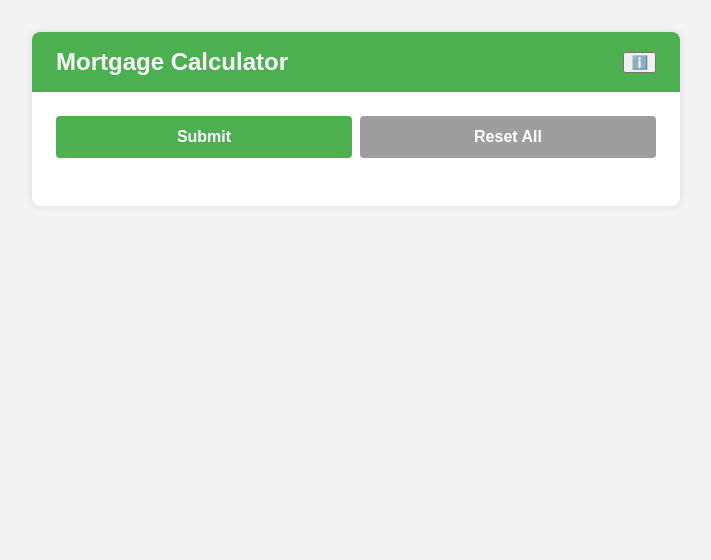
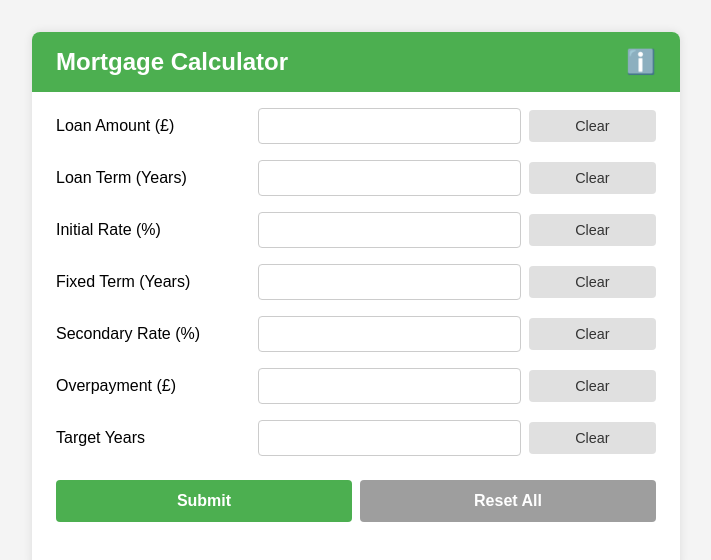
Before and after one commit to Ampdrew06/Mortgage-Calculator, a React (Create React App) app: page / in a window 1280 px wide. Shown: the top 560 px of the page, without its empty margins (284-995 px from the left). Built offline with nearby package versions, Linux system fonts and the light colour scheme.

Commit message:
Update App.jsx

```diff
--- a/src/App.jsx
+++ b/src/App.jsx
@@ -10,17 +10,18 @@ function App() {
   const [secondaryRate, setSecondaryRate] = useState('');
   const [overpayment, setOverpayment] = useState('');
   const [targetYears, setTargetYears] = useState('');
+
   const [initialPayment, setInitialPayment] = useState('');
   const [secondPayment, setSecondPayment] = useState('');
   const [yearsRemaining, setYearsRemaining] = useState('');
   const [remainingBalance, setRemainingBalance] = useState('');
+  const [interestPaid, setInterestPaid] = useState(0);
+  const [principalPaid, setPrincipalPaid] = useState(0);
+
   const [submitted, setSubmitted] = useState(false);
-  const [interestPaid, setInterestPaid] = useState(null);
-  const [principalPaid, setPrincipalPaid] = useState(null);
   const [showInfo, setShowInfo] = useState(false);
 
-  const basePMT = (pv, rate, nper) =>
-    (rate * pv) / (1 - Math.pow(1 + rate, -nper));
+  const basePMT = (pv, rate, nper) => (rate * pv) / (1 - Math.pow(1 + rate, -nper));
 
   const formatNumber = (value) => {
     const parts = value.toString().split('.');
@@ -40,9 +41,13 @@ function App() {
     setSecondPayment('');
     setYearsRemaining('');
     setRemainingBalance('');
-    setInterestPaid(null);
-    setPrincipalPaid(null);
+    setInterestPaid(0);
+    setPrincipalPaid(0);
     setSubmitted(false);
+  };
+
+  const toggleInfo = () => {
+    setShowInfo(!showInfo);
   };
 
   const calculate = () => {
@@ -51,49 +56,43 @@ function App() {
     const r1 = parseFloat(initialRate) / 100 / 12;
     const r2 = parseFloat(secondaryRate) / 100 / 12;
     const n = parseInt(loanTermYears) * 12;
-    const t = parseInt(fixedTermYears) * 12 || 0;
+    const t = fixedTermYears ? parseInt(fixedTermYears) * 12 : 0;
     const op = overpayment ? parseFloat(overpayment) : 0;
     const g = targetYears ? parseInt(targetYears) * 12 : null;
 
-    if (!P || !r1 || !n) {
-      return;
-    }
+    if (!P || !r1 || !n) return;
 
-    const months = g || n;
+    const months = g ? g : n;
     const pmt = basePMT(P, r1, months);
     const initial = Math.abs(pmt + op);
     setInitialPayment(initial.toFixed(2));
 
-    let balance = P;
-    let paidPrincipal = 0;
-    let paidInterest = 0;
+    let interest = 0;
+    let principal = 0;
 
     for (let i = 0; i < months; i++) {
-      const interest = balance * r1;
-      const principal = (pmt + op) - interest;
-      paidInterest += interest;
-      paidPrincipal += principal;
-      balance -= principal;
-      if (balance <= 0) break;
+      const monthlyInterest = P * r1;
+      const monthlyPrincipal = initial - monthlyInterest;
+      interest += monthlyInterest;
+      principal += monthlyPrincipal;
+      P -= monthlyPrincipal;
     }
 
-    setInterestPaid(Math.max(0, paidInterest.toFixed(2)));
-    setPrincipalPaid(Math.max(0, paidPrincipal.toFixed(2)));
+    setInterestPaid(interest);
+    setPrincipalPaid(principal);
 
-    if (n - t > 0) {
-      const altPMT = g ? basePMT(P, r1, g) + op : basePMT(P, r1, n) + op;
+    if (n - t > 0 && r2) {
       const futureValue = P * Math.pow(1 + r1, t);
-      const paid = altPMT * ((Math.pow(1 + r1, t) - 1) / r1);
-      balance = futureValue - paid;
+      const paid = initial * ((Math.pow(1 + r1, t) - 1) / r1);
+      const balance = futureValue - paid;
       const second = basePMT(balance, r2, n - t);
       setSecondPayment(Math.abs(second).toFixed(2));
+      setRemainingBalance(Math.abs(balance).toFixed(2));
     } else {
       setSecondPayment('');
+      setRemainingBalance('');
     }
 
-    if (P === 0) {
-      setYearsRemaining('');
-    } else {
     let result;
     if (g && op) {
       const termPmt = basePMT(P, r1, g) + op;
@@ -109,50 +108,72 @@ function App() {
       result = (n / 12).toFixed(2);
     }
     setYearsRemaining(result);
-    }
-
-    if (P === 0 || n - t <= 0) {
-      setRemainingBalance('');
-    } else {
-      const altPMT = g ? basePMT(P, r1, g) + op : basePMT(P, r1, n) + op;
-      const futureValue = P * Math.pow(1 + r1, t);
-      const paid = altPMT * ((Math.pow(1 + r1, t) - 1) / r1);
-      balance = futureValue - paid;
-      setRemainingBalance(Math.abs(balance).toFixed(2));
-    }
   };
 
   return (
     <div className="container">
       <div className="header">
         <h1>Mortgage Calculator</h1>
-        <button className="info-btn" title="Info" onClick={() => setShowInfo(!showInfo)}>ℹ️</button>
+        <button className="share-btn" onClick={toggleInfo} title="App Info">ℹ️</button>
       </div>
 
-      {showInfo ? (
-        <div className="info-section">
-          <h2>Input Guide</h2>
-          <ul>
-            <li><strong>Loan Amount (£):</strong> Total mortgage amount.</li>
-            <li><strong>Loan Term:</strong> Full duration in years.</li>
-            <li><strong>Initial Rate (%):</strong> Introductory interest rate.</li>
-            <li><strong>Fixed Term:</strong> Years the initial rate applies.</li>
-            <li><strong>Secondary Rate:</strong> Follows fixed term.</li>
-            <li><strong>Overpayment:</strong> Optional monthly extra.</li>
-            <li><strong>Target Years:</strong> Optional goal to repay earlier.</li>
-          </ul>
-          <h2>Results Explained</h2>
-          <p>
-            <strong>Initial Payment:</strong> Monthly payment during fixed rate.<br />
-            <strong>Secondary Payment:</strong> Monthly payment after fixed rate.<br />
-            <strong>Remaining Years:</strong> Loan duration (can reduce with overpayment).<br />
-            <strong>Remaining Balance:</strong> Leftover after fixed term ends.
-          </p>
+      {!showInfo && (
+        <>
+          <div className="input-row">
+            <label>Loan Amount (£)</label>
+            <input
+              type="text"
+              inputMode="numeric"
+              value={loanAmount}
+              onChange={(e) => {
+                let raw = e.target.value.replace(/,/g, '').replace(/[^\d.]/g, '');
+                if (!isNaN(raw) && raw !== '') {
+                  const parts = raw.split('.');
+                  parts[0] = parts[0].replace(/\B(?=(\d{3})+(?!\d))/g, ',');
+                  setLoanAmount(parts.join('.'));
+                } else {
+                  setLoanAmount('');
+                }
+              }}
+            />
+            <button className="clear-btn" onClick={() => setLoanAmount('')}>Clear</button>
           </div>
-      ) : (
-        <>
-          {/* INPUT FIELDS */}
-          {/* (omit for brevity unless you want full section again) */}
+
+          <div className="input-row">
+            <label>Loan Term (Years)</label>
+            <input type="number" inputMode="numeric" value={loanTermYears} onChange={(e) => setLoanTermYears(e.target.value)} />
+            <button className="clear-btn" onClick={() => setLoanTermYears('')}>Clear</button>
+          </div>
+
+          <div className="input-row">
+            <label>Initial Rate (%)</label>
+            <input type="number" inputMode="decimal" value={initialRate} onChange={(e) => setInitialRate(e.target.value)} />
+            <button className="clear-btn" onClick={() => setInitialRate('')}>Clear</button>
+          </div>
+
+          <div className="input-row">
+            <label>Fixed Term (Years)</label>
+            <input type="number" inputMode="numeric" value={fixedTermYears} onChange={(e) => setFixedTermYears(e.target.value)} />
+            <button className="clear-btn" onClick={() => setFixedTermYears('')}>Clear</button>
+          </div>
+
+          <div className="input-row">
+            <label>Secondary Rate (%)</label>
+            <input type="number" inputMode="decimal" value={secondaryRate} onChange={(e) => setSecondaryRate(e.target.value)} />
+            <button className="clear-btn" onClick={() => setSecondaryRate('')}>Clear</button>
+          </div>
+
+          <div className="input-row">
+            <label>Overpayment (£)</label>
+            <input type="text" inputMode="numeric" value={overpayment} onChange={(e) => setOverpayment(e.target.value)} />
+            <button className="clear-btn" onClick={() => setOverpayment('')}>Clear</button>
+          </div>
+
+          <div className="input-row">
+            <label>Target Years</label>
+            <input type="number" inputMode="numeric" value={targetYears} onChange={(e) => setTargetYears(e.target.value)} />
+            <button className="clear-btn" onClick={() => setTargetYears('')}>Clear</button>
+          </div>
 
           <div className="action-row">
             <button className="submit-btn" onClick={calculate}>Submit</button>
@@ -160,15 +181,32 @@ function App() {
           </div>
 
           {submitted && (
-            <div className="results visible">
+            <div className="results">
               {initialPayment && <p><strong>Initial Monthly Payment:</strong> £{formatNumber(initialPayment)}</p>}
               {secondPayment && <p><strong>Secondary Monthly Payment:</strong> £{formatNumber(secondPayment)}</p>}
               {yearsRemaining && <p><strong>Years Remaining:</strong> {yearsRemaining}</p>}
               {remainingBalance && <p><strong>Remaining Balance After Fixed Term:</strong> £{formatNumber(remainingBalance)}</p>}
-              {interestPaid !== null && principalPaid !== null && <PieChart interest={parseFloat(interestPaid)} principal={parseFloat(principalPaid)} />}
+              <PieChart interest={interestPaid} principal={principalPaid} />
             </div>
           )}
         </>
+      )}
+
+      {showInfo && (
+        <div className="info-section">
+          <h2>How to Use This App</h2>
+          <ul>
+            <li><strong>Loan Amount (£)</strong> – The total amount borrowed.</li>
+            <li><strong>Loan Term</strong> – Duration of the mortgage in years.</li>
+            <li><strong>Initial Rate (%)</strong> – Starting interest rate (usually fixed for a period).</li>
+            <li><strong>Fixed Term (Years)</strong> – How long the initial rate lasts.</li>
+            <li><strong>Secondary Rate (%)</strong> – The rate after the fixed period ends.</li>
+            <li><strong>Overpayment (£)</strong> – Extra amount you want to pay monthly (optional).</li>
+            <li><strong>Target Years</strong> – Desired time to repay mortgage (optional).</li>
+          </ul>
+          <h2>Disclaimer</h2>
+          <p>This tool is for illustrative purposes only and should not be considered financial advice. Please consult a professional for accurate mortgage planning.</p>
+        </div>
       )}
     </div>
   );
```
Lines whose indentation alone changed are shown as unchanged.
